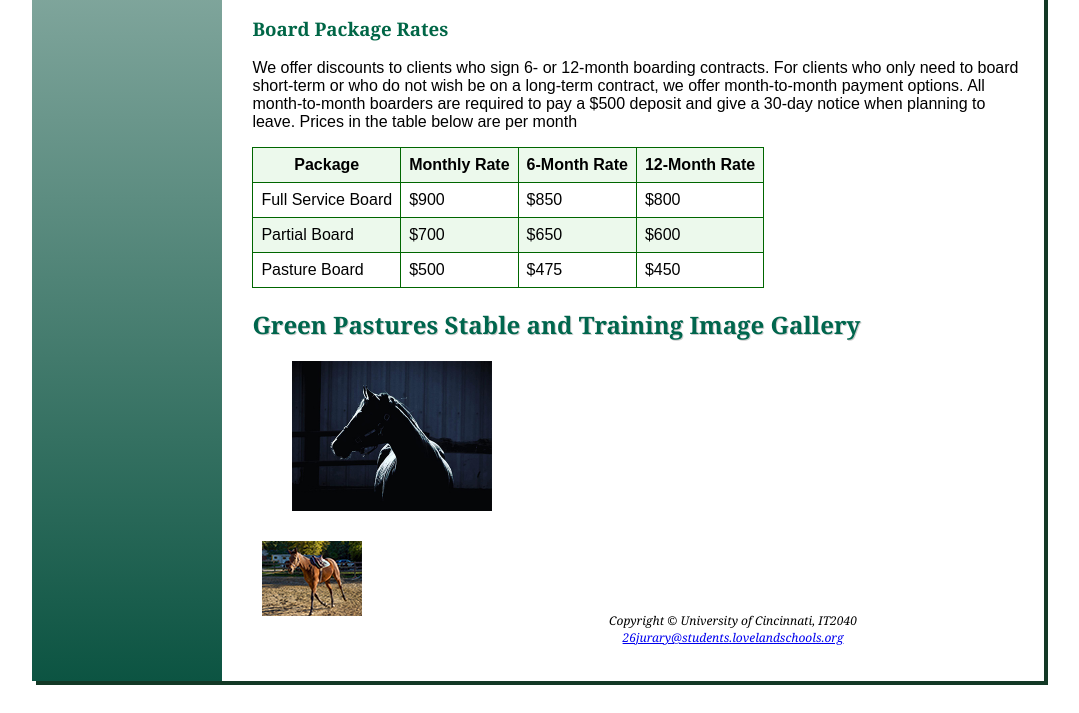
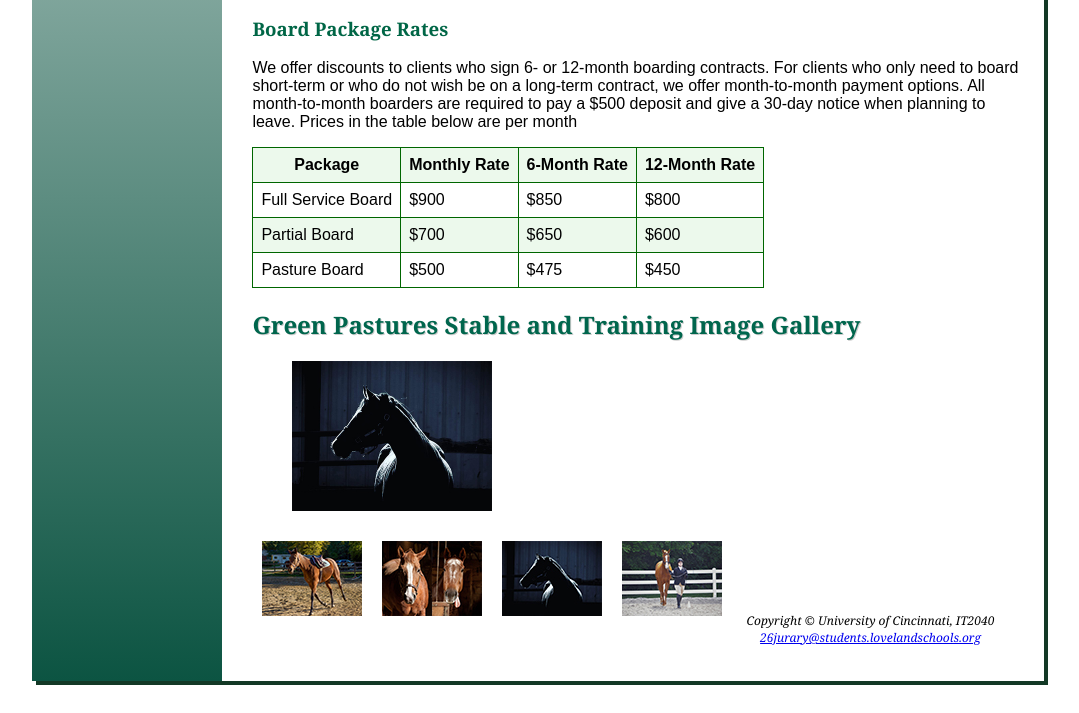
Before and after one commit to RyanJ2613/lab7, a plain HTML site: page board.html in a window 1280 px wide. Shown: the part 776-1489 px from the top of the page, without its empty margins (102-1181 px from the left). Drawn offline with Linux system fonts and the light colour scheme.

Commit message:
Update board.html

```diff
--- a/board.html
+++ b/board.html
@@ -97,6 +97,27 @@
 					<span><img src="Assets/BayBella.jpg" width="200" height="150" alt="Bella Lunging"><br>Bella on the Lunge Line</span></a>
 				</li>
 
+
+
+
+				<li><a href="Assets/PennyElroy.jpg"><img src="Assets/PennyElroyThumb.jpg" width="100" height="75" alt="Photos of Penny and Elroy">
+ <span><img src="Assets/PennyElroy.jpg" width="200" height="150" alt="Photos of Penny and Elroy"><br>Two Green Pastures Boarders</span></a> </li>
+
+
+
+				<li><a href="Assets/PennyDark.jpg"><img src="Assets/PennyDarkThumb.jpg" width="100" height="75" alt="Photo of Penny">
+ <span><img src="Assets/PennyDarl.jpg" width="200" height="150" alt="Photo of Penny"><br>Penny's Dramatic Pose</span></a> </li>
+
+
+ 				<li><a href="Assets/SidShowman.jpg"><img src="Assets/thumbSidShowman.jpg" width="100" height="75" alt="Sid in a showmanship class">
+ <span><img src="Assets/SidShowman.jpg" width="200" height="150" alt="Sid in a showmanship class"><br>Sid Competes in Showmanaship</span></a> </li>
+
+
+
+
+
+
+
 				</div>
 
 
```
